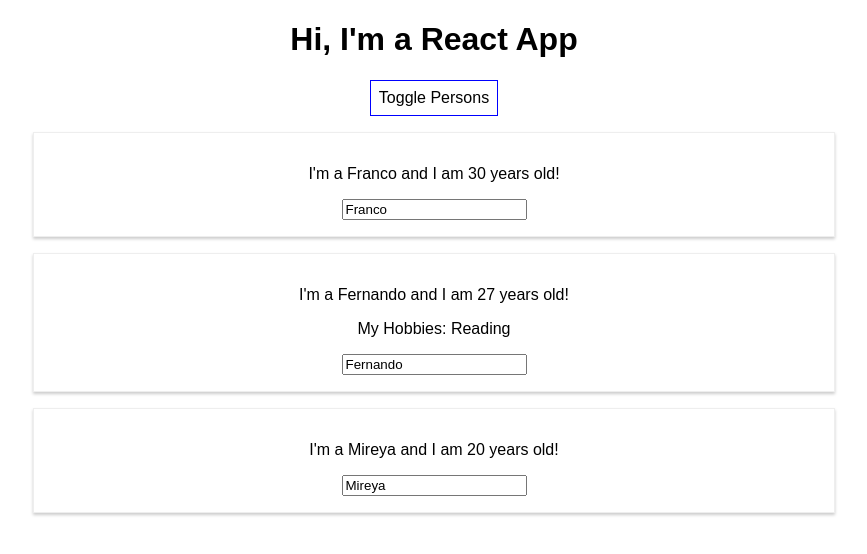
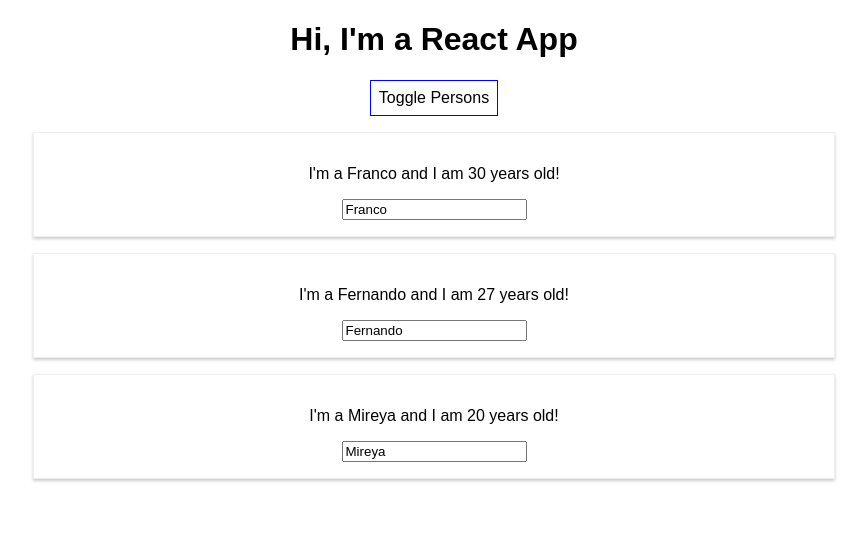
Before and after one commit to franco148/reactjs-examples, a React (Create React App) app in the folder first-react-app/: page / in a window 1280 px wide. Both pictures are taken after a click on the button "Toggle Persons". Shown: the top 554 px of the page, without its empty margins (206-1073 px from the left). Built offline with nearby package versions, Linux system fonts and the light colour scheme.

Commit message:
reactjs-list-conditions: Section 4 - Outputing Lists & Lists and State

```diff
--- a/first-react-app/src/App.js
+++ b/first-react-app/src/App.js
@@ -3,7 +3,6 @@ import logo from './logo.svg';
 
 import './App.css';
 import Person from './Person/Person';
-import person from './Person/Person';
 
 class App extends Component {
 
@@ -26,6 +25,12 @@ class App extends Component {
         { name: 'Mireya', age: 19 }
       ]
     });
+  }
+
+  deletePersonHandler = (personIndex) => {
+    const persons = this.state.persons;
+    persons.splice(personIndex, 1);
+    this.setState({ persons: persons});
   }
 
   nameChangeHandler = (event) => {
@@ -58,7 +63,14 @@ class App extends Component {
     if (this.state.showPersons) {
       persons = (
         <div>
-          <Person
+          {this.state.persons.map(({name, age}, index) => {
+            return <Person
+                    key={index}
+                    name={name}
+                    age={age}
+                    click={() => this.deletePersonHandler(index)} />;
+          })}
+          {/* <Person
             name={this.state.persons[0].name}
             age={this.state.persons[0].age}
             click={this.switchNameHandler.bind(this, 'Robert!')}
@@ -68,7 +80,7 @@ class App extends Component {
             age={this.state.persons[1].age} >My Hobbies: Reading</Person>
           <Person
             name={this.state.persons[2].name}
-            age={this.state.persons[2].age} />
+            age={this.state.persons[2].age} /> */}
         </div>
       );
     }
```
